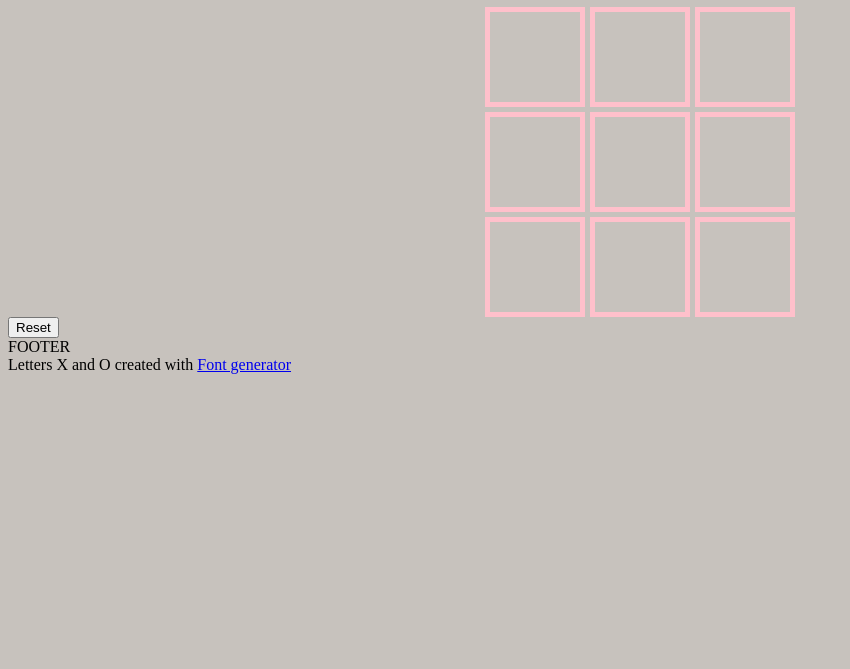
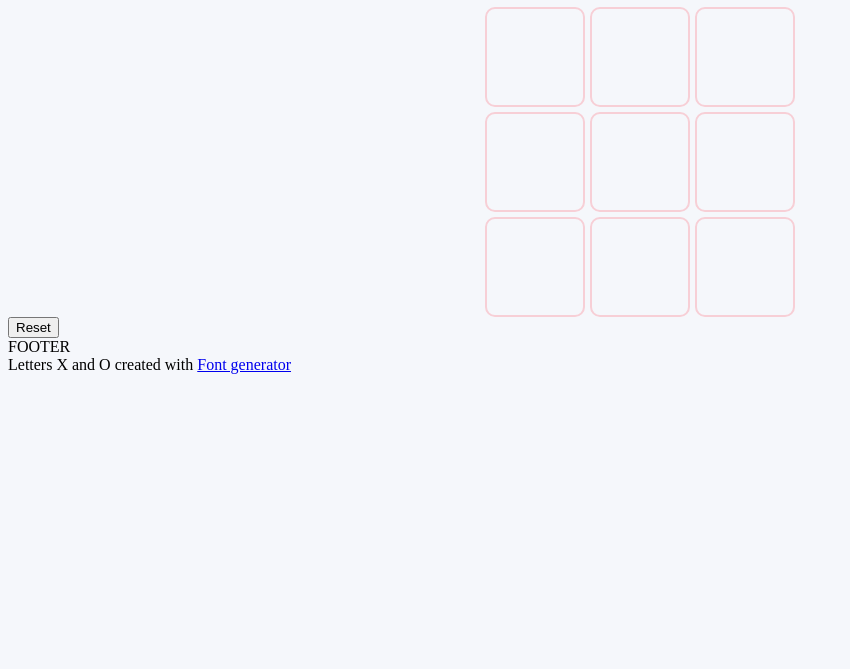
Before and after one commit to NatashaRodic/tto, a plain HTML site: page index.html in a window 1280 px wide. Shown: the part 131-800 px from the top of the page, without its empty margins (0-850 px from the left). Drawn offline with Linux system fonts and the light colour scheme.

```diff
--- a/style.css
+++ b/style.css
@@ -1,7 +1,7 @@
 html {
     height: 100%;
     width: 100%;
-    background-color: rgb(199, 194, 189);
+    background-color: rgb(245, 247, 251);
 }
 
 header {
@@ -20,8 +20,9 @@ header {
 }
 
 #board div {
-    border: pink 5px solid;
+    border: rgb(247, 207, 214) 2px solid;
     text-align: center;
+    border-radius: 10px;
 }
 
 .blueBox {
@@ -33,3 +34,9 @@ header {
     background: url(images/x.png) no-repeat center;
     background-size: cover;
 }
+
+#board div:hover {
+    transform: scale(1.5);
+    border: none;
+    transition: all 0.5s;
+}
```
Also changed, not shown: images/o.png, images/x.png.
